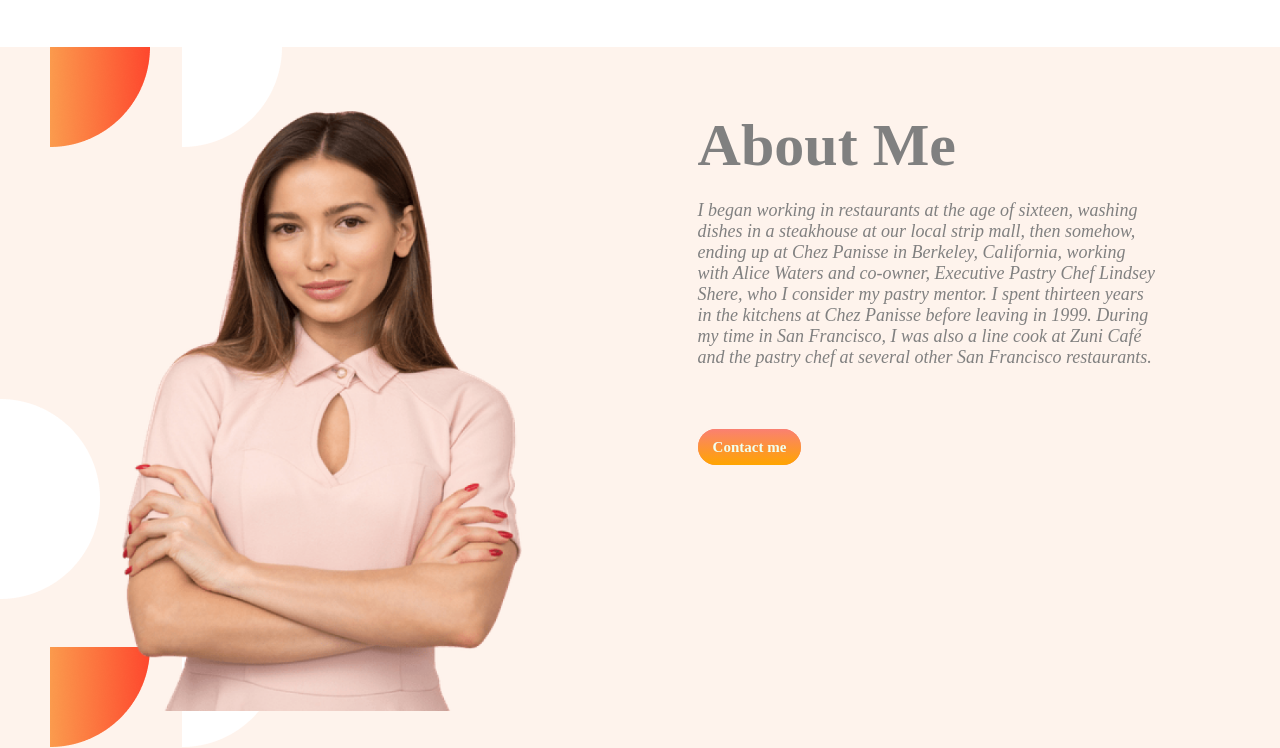
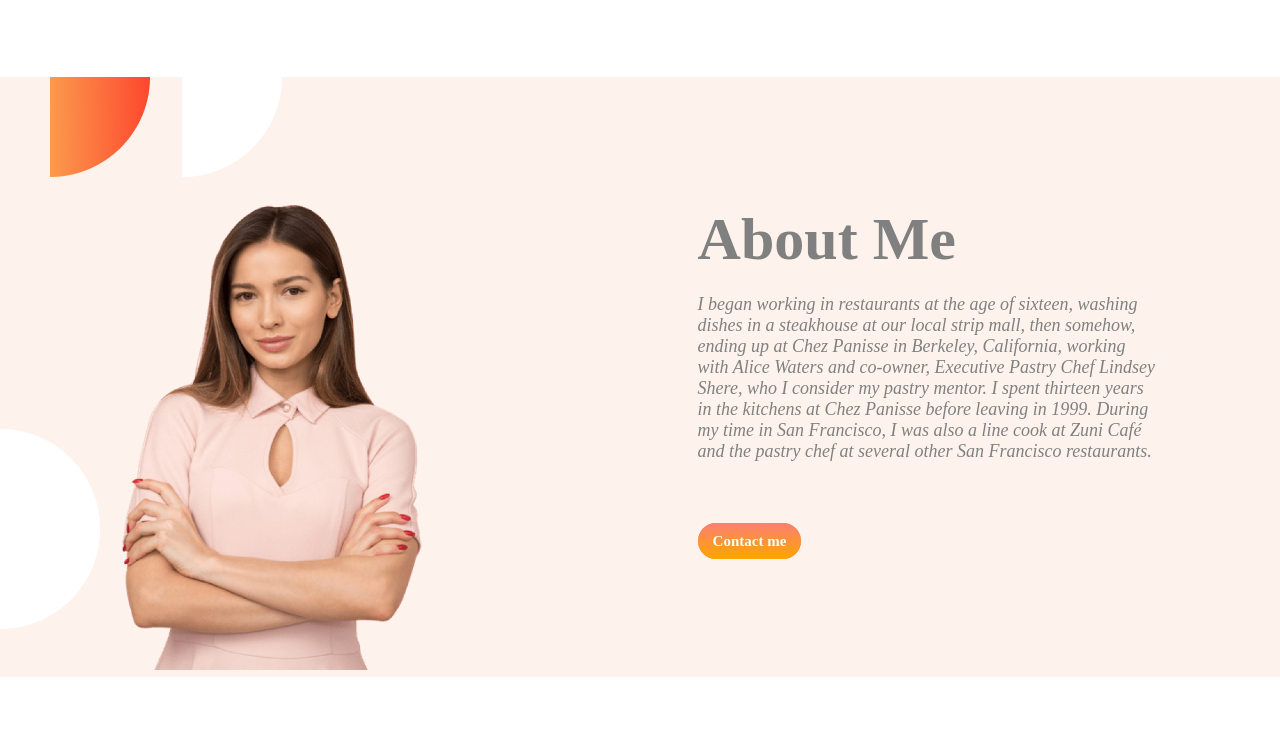
Before and after one commit to Jibonm37/FOOD-CART, a plain HTML site: page index.html in a window 1280 px wide. Shown: the part 664-1412 px from the top of the page. Drawn offline with Linux system fonts and the light colour scheme; a web font is replaced by a local one.

Commit message:
complete

```diff
--- a/css/style.css
+++ b/css/style.css
@@ -33,7 +33,7 @@ header{
 }
 .front-side{
     display: flex;
-    margin-top: 20px;
+    margin-top: 0px;
     background-color: indigo;
 
 }
@@ -75,9 +75,10 @@ span{
 }
 .about{
     display: flex;
-    margin-top: 50px;
-    padding: 5% 5%;
+    margin-top: 100px;
+    padding: 10% 5%;
     background-image: url(../images/shapes/7.png);
+    background-repeat: no-repeat;
 }
 .me{
     width: 50%;
@@ -86,8 +87,8 @@ span{
 
 }
 .me img{
-    width: 400px;
-    height: 600px;
+    width: 300px;
+    height: 465px;
 }
 .myself{
     width: 50%;
```
